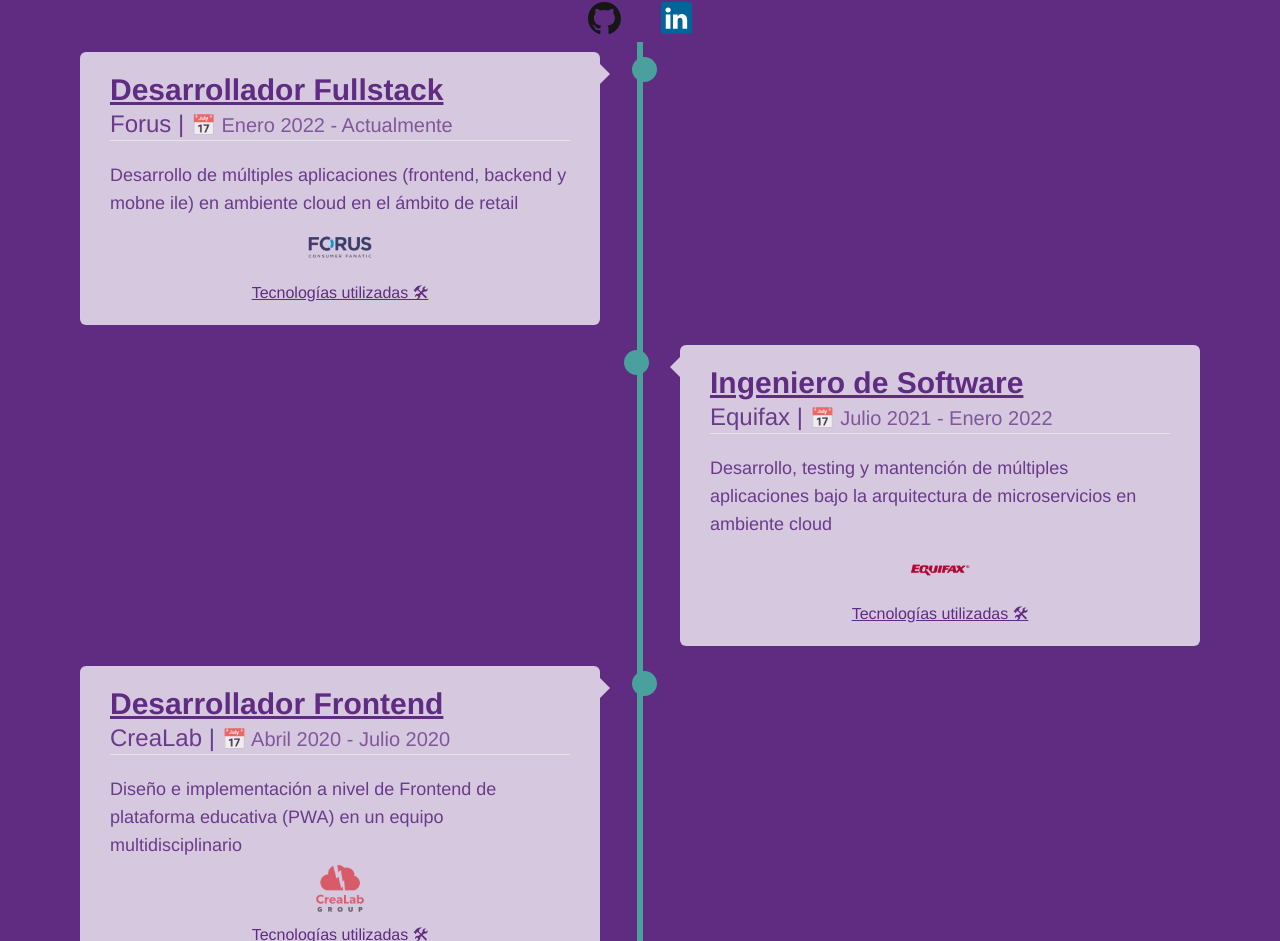
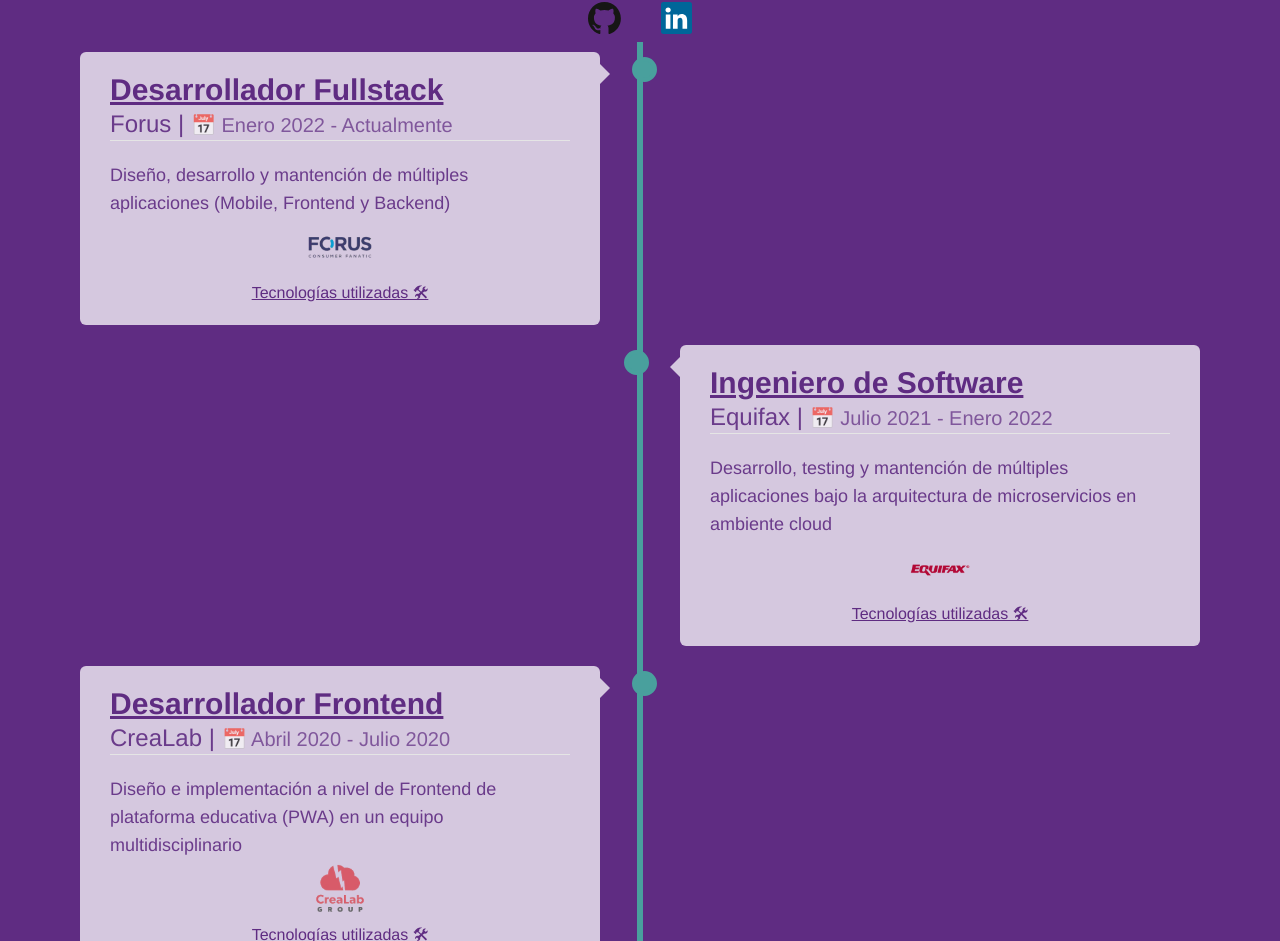
Before and after one commit to ManuelEV/portafolio, a React (Create React App) app: page / in a window 1280 px wide. Shown: the part 1030-1971 px from the top of the page. Built offline with nearby package versions, Linux system fonts and the light colour scheme.

Commit message:
updating job description

```diff
--- a/src/data/experience.js
+++ b/src/data/experience.js
@@ -7,7 +7,7 @@ const experience = [
         location: 'Santiago, Chile (remoto)',
         workplaceUrl: 'https://',
         workplaceIcon: './companies/forus.png',
-        description: 'Desarrollo de múltiples aplicaciones (frontend, backend y mobne ile) en ambiente cloud en el ámbito de retail',
+        description: 'Diseño, desarrollo y mantención de múltiples aplicaciones (Mobile, Frontend y Backend)',
         technologies: ['Spring Framework','React.js','React Native','AWS'],
         dateRange: 'Enero 2022 - Actualmente',
     },
```
